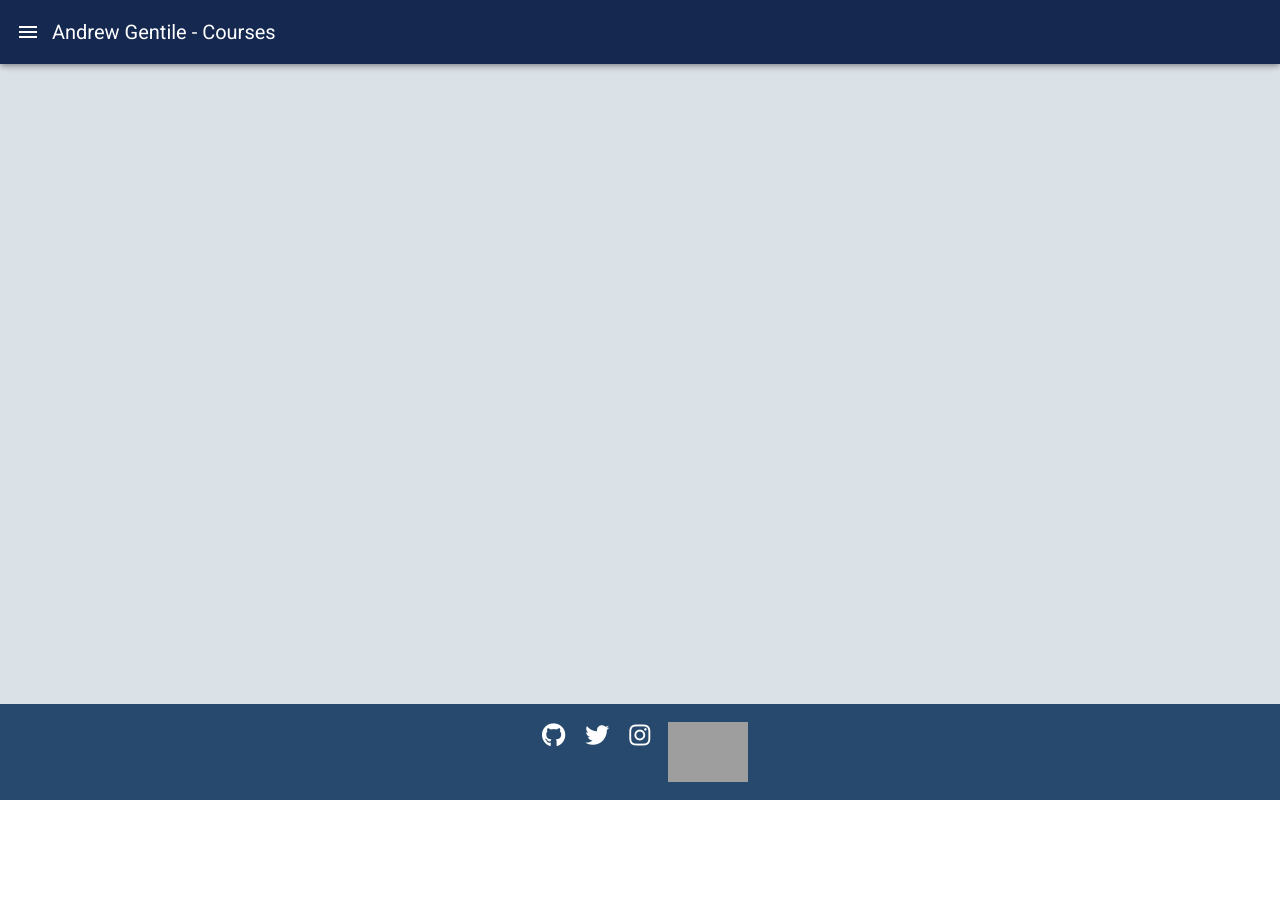
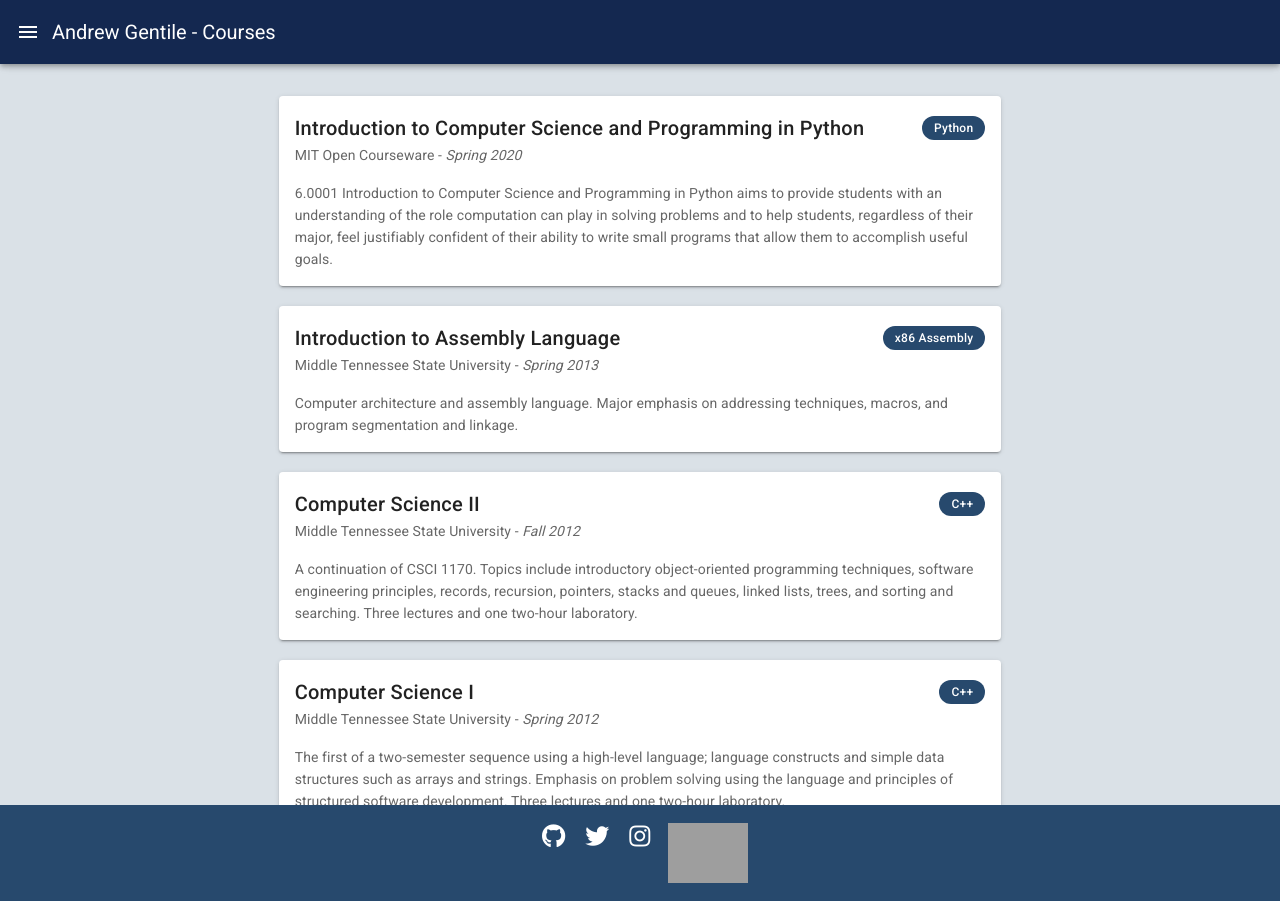
Before and after one commit to agentile1990/agentile1990.github.io, a Vue app: page /courses in a window 1280 px wide. Before the commit the page ends 800 px from the top, so only its background shows below. Built offline with nearby package versions, Linux system fonts and the light colour scheme; grey boxes are pictures that could not be loaded.

Commit message:
Build Out Courses Page

```diff
--- a/src/views/Courses.vue
+++ b/src/views/Courses.vue
@@ -1,15 +1,32 @@
 <template>
   <v-container class="full-height" fluid>
     <v-row align="center" justify="center">
-      <v-col cols="12" sm="9" md="8" lg="7"> </v-col>
+      <v-col cols="12" sm="9" md="8" lg="7">
+        <v-card class="mt-5" v-for="course in courses" :key="course.name">
+          <v-card-title>
+            <div style="flex: 1">{{ course.name }}</div>
+            <v-chip class="ml-2" small color="secondary">
+              {{ course.subject }}
+            </v-chip>
+          </v-card-title>
+          <v-card-subtitle>
+            {{ course.institution }} - <em>{{ course.date }}</em>
+          </v-card-subtitle>
+          <v-card-text>{{ course.description }}</v-card-text>
+        </v-card>
+      </v-col>
     </v-row>
   </v-container>
 </template>
 
 <script>
+import Courses from "../../data/courses.json";
+
 export default {
   name: "Courses",
-  data: () => ({}),
+  data: () => ({
+    courses: Courses
+  }),
   methods: {}
 };
 </script>
```
